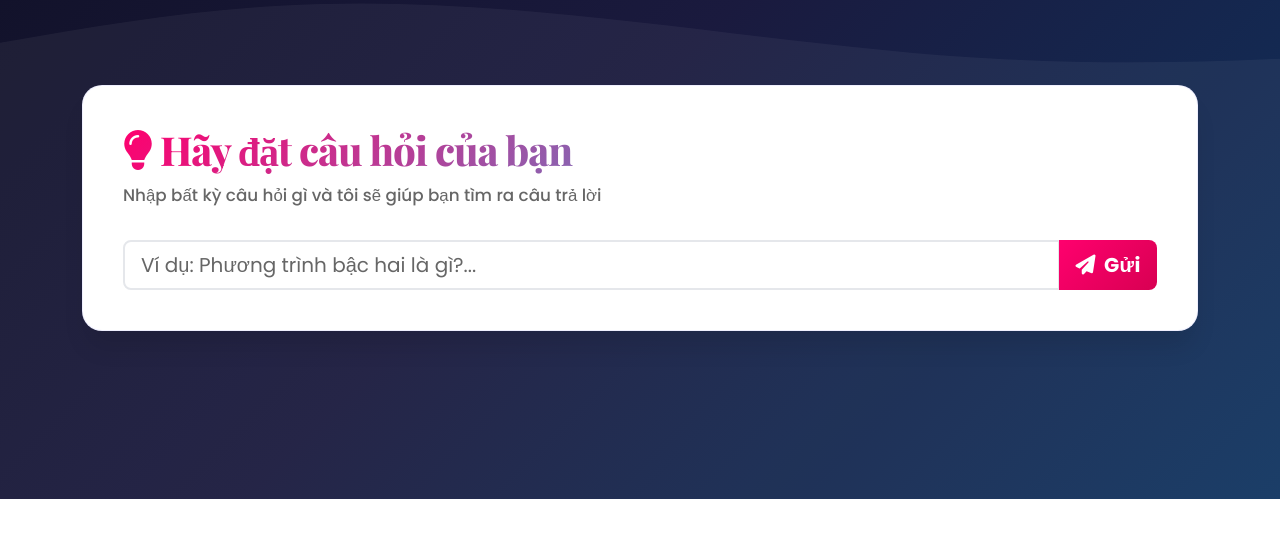
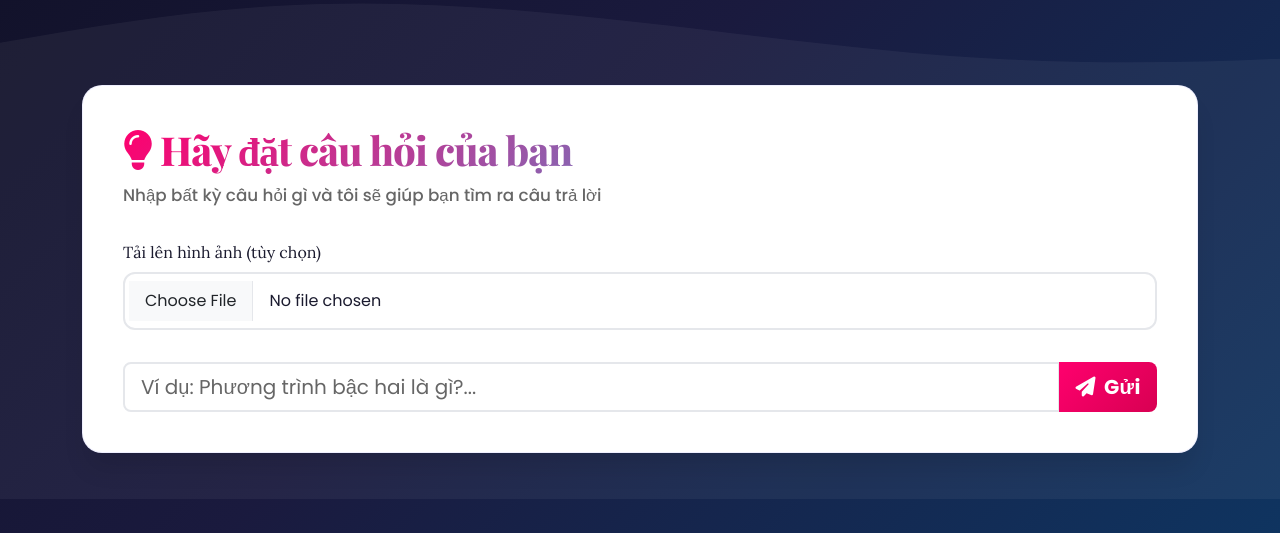
Before and after one commit to QngDuc/GiaSuAI, a Flask app: page / in a window 1280 px wide. Shown: the part 301-834 px from the top of the page. Before the commit the page ends 800 px from the top, so only its background shows below. Run offline with Flask 3, Linux system fonts and the light colour scheme.

Commit message:
add note to each code

```diff
--- a/app.py
+++ b/app.py
@@ -5,6 +5,8 @@
 import os
 from flask import Flask, render_template, request
 import google.generativeai as genai
+#Import secure_filename từ werkzeug.utils để xử lý tên tệp an toàn khi người dùng tải lên tệp (nếu có).
+from werkzeug.utils import secure_filename
 app = Flask(__name__,
     static_folder='static',
     static_url_path='/static',
@@ -13,7 +15,11 @@ app = Flask(__name__,
 api_key = os.environ.get("GEMINI_API_KEY") #Lấy API key từ biến môi trường GEMINI_API_KEY trên Render để sử dụng Google Generative AI
 genai.configure(api_key=api_key) #Cấu hình API key để sử dụng Google Generative AI cho phép truy cập vào Google Generative AI để tạo nội dung dựa trên câu hỏi của người dùng.
 model = genai.GenerativeModel("models/gemini-2.5-flash") #Khởi tạo mô hình GenerativeModel từ Google Generative AI với tên "models/gemini-2.5-flash". Đây là mô hình được sử dụng để tạo nội dung dựa trên câu hỏi của người dùng.
-
+UPLOAD_FOLDER = 'uploads' #Định nghĩa thư mục để lưu trữ các tệp tải lên từ người dùng (nếu có).
+app.config['UPLOAD_FOLDER'] = UPLOAD_FOLDER
+# Tạo thư mục UPLOAD_FOLDER nếu nó chưa tồn tại
+if not os.path.exists(UPLOAD_FOLDER):
+    os.makedirs(UPLOAD_FOLDER)
 #Hàm định nghĩa hiển thị trang chủ
 @app.route("/")
 def index():
@@ -25,8 +31,34 @@ def index():
 def ask():
     #Lấy dữ liệu từ form câu hỏi của người dùng thông qua request.form và lưu vào biến user_input
     user_input = request.form["user_input"]
+    # Khởi tạo một danh sách để chứa các phần nội dung sẽ gửi đến mô hình Gemini
+    contents = [f"Bạn là một gia sư tận tâm hãy trả lời câu hỏi sau: {user_input}"]
+    #Lấy tệp hình ảnh từ form nếu có và lưu vào biến
+    file = request.files.get('file')
+    # Kiểm tra xem có file hình ảnh nào được tải lên không
+    try:
+        if file and file.filename != '':
+            img_data = file.read()  # Đọc dữ liệu hình ảnh từ tệp
+            image_parts = [
+                {
+                    "mime_type": file.mimetype,  # Loại MIME của hình ảnh
+                    "data": img_data  # Dữ liệu hình ảnh đã đọc
+                }
+            ]
+            response = model.generate_content(contents, image_parts=image_parts)  # Gửi cả câu hỏi và hình ảnh đến mô hình Gemini để tạo nội dung
+
+        else:
+            response = model.generate_content(contents)  # Nếu không có hình ảnh, chỉ gửi câu hỏi đến mô hình Gemini để tạo nội dung
+        return response.text  # Trả về nội dung của phản hồi từ mô hình Gemini để hiển thị câu trả lời từ gia sư AI trên trang web
+    #Thêm khối ngoại lệ để xử lý bất kỳ lỗi nào có thể xảy ra trong quá trình xử lý yêu cầu, chẳng hạn như lỗi khi đọc tệp hình ảnh hoặc lỗi khi gọi mô hình Gemini để tạo nội dung. Nếu có lỗi, nó sẽ được in ra console để dễ dàng phát hiện và khắc phục.
+    except Exception as e:
+        print(f"Error processing request: {e}")
+        return "Đã xảy ra lỗi khi xử lý yêu cầu của bạn. Vui lòng thử lại sau."  # Trả về thông báo lỗi cho người dùng nếu có lỗi xảy ra
+
+
+
     #Gán biến response bằng cách gọi generate_content của mô hình GenerativeModel với câu hỏi của người dùng được truyền vào. Câu hỏi được định dạng để yêu cầu gia sư AI trả lời một cách tận tâm.
-    response = model.generate_content(f"Bạn là một gia sư tận tâm hãy trả lời câu hỏi sau: {user_input}")
+    response = model.generate_content(contents)
     #Trả về nội dung của phản hồi bằng response.text để hiển thị câu trả lời từ gia sư AI trên trang web.
     return response.text
 
--- /dev/null
+++ b/static/script.js
@@ -0,0 +1,64 @@
+// hàm để xóa câu trả lời và reset form sau khi người dùng nhấn nút "Đặt câu hỏi khác"
+function clearResponse() {
+            // Lấy phần từ chứa responseContainer và ẩn nó đi
+            document.getElementById('responseContainer').style.display = 'none';
+            // Lấy phần tử chứa câu hỏi và hình ảnh, đưa giá trị của chúng về mặc định (rỗng) để người dùng có thể nhập câu hỏi mới và chọn hình ảnh mới nếu muốn
+            document.getElementById('question').value = '';
+            document.getElementById('imageUpload').value = '';
+            // Lấy phần tử chứa câu hỏi dùng để hiển thị lại và focus vào đó để người dùng có thể nhập câu hỏi mới
+            document.getElementById('question').focus();
+        }
+        // Lấy phần tử form câu hỏi và thêm sự kiện lắng nghe khi người dùng submit form
+        document.getElementById('questionForm').addEventListener('submit', function(e) {
+            // Ngăn chặn hành vi mặc định của form khi submit để chúng ta có thể xử lý bằng JavaScript
+            e.preventDefault();
+
+            // Gán giá trị userInput là giá trị của trường input có id 'question' (câu hỏi của người dùng)
+            const responseDiv = document.getElementById('response');
+            // Gán giá trị responseContainer là phần tử có id 'responseContainer' để hiển thị câu trả lời sau khi nhận được từ server
+            const responseContainer = document.getElementById('responseContainer');
+
+            // Tạo FormData object để gửi cả văn bản và file
+            const formData = new FormData();
+            // Dùng FormData để lấy giá trị của trường input có id 'question' và gán vào biến userInput
+            formData.append('user_input', document.getElementById('question').value);
+            const imageFile = document.getElementById('imageUpload').files[0];
+            // Nếu người dùng đã chọn một file hình ảnh, thêm nó vào FormData để gửi lên server
+            if (imageFile) {
+                // Dùng FormData để thêm file hình ảnh vào formData với tên 'image_file' để server có thể nhận và xử lý nó sau này
+                formData.append('image_file', imageFile);
+            }
+
+            // Hiển thị thông báo đang tải
+                // Gán giá trị innerHTML của responseDiv thành một phần tử HTML chứa thông báo đang tải và một spinner để người dùng biết rằng câu hỏi đang được xử lý
+            responseDiv.innerHTML = '<div class="loading"><div class="spinner"></div><p>Vui lòng đợi 1 phút để gia sư AI trả lời câu hỏi của bạn...</p></div>';
+                // Hiển thị phần tử responseContainer để người dùng có thể thấy thông báo đang tải và sau này sẽ hiển thị câu trả lời
+            responseContainer.style.display = 'block';
+                // Cuộn trang xuống phần tử responseContainer để người dùng có thể thấy thông báo đang tải và sau này sẽ thấy câu trả lời một cách mượt mà
+            responseContainer.scrollIntoView({ behavior: 'smooth' });
+
+            // Gửi AJAX request
+                // Sử dụng fetch API để gửi một POST request đến endpoint '/ask' trên server với dữ liệu formData chứa câu hỏi và hình ảnh (nếu có)
+            fetch('/ask', {
+                // Chỉ định phương thức là POST để gửi dữ liệu lên server
+                method: 'POST',
+                // Phần body của request sẽ là formData chứa câu hỏi và hình ảnh (nếu có) để server có thể nhận và xử lý nó
+                body: formData
+            })
+            // Khi nhận được phản hồi từ server, chuyển đổi nó thành text để có thể hiển thị dưới dạng HTML sau này
+            .then(response => response.text())
+            // Sau khi chuyển đổi thành text, chúng ta sẽ có dữ liệu câu trả lời từ server và có thể hiển thị nó cho người dùng
+            .then(data => {
+                // Parse Markdown và hiển thị kết quả
+                responseDiv.innerHTML = marked.parse(data);
+                // Render MathJax cho công thức toán học
+                MathJax.typeset();
+                // Xóa file đã chọn sau khi gửi thành công
+                document.getElementById('imageUpload').value = '';
+            })
+            // Nếu có lỗi xảy ra trong quá trình gửi request hoặc nhận phản hồi, chúng ta sẽ bắt lỗi và hiển thị thông báo lỗi cho người dùng
+            .catch(error => {
+                // Gán giá trị innerHTML của responseDiv thành một phần tử HTML chứa thông báo lỗi và biểu tượng cảnh báo để người dùng biết rằng đã có lỗi xảy ra trong quá trình xử lý câu hỏi
+                responseDiv.innerHTML = '<div class="error-message"><i class="fas fa-exclamation-circle"></i> Lỗi: ' + error + '</div>';
+            });
+        });
--- a/templates/index.html
+++ b/templates/index.html
@@ -58,7 +58,11 @@
                         </h2>
                         <p class="form-description">Nhập bất kỳ câu hỏi gì và tôi sẽ giúp bạn tìm ra câu trả lời</p>
 
-                        <form id="questionForm" class="question-form">
+                        <form id="questionForm" class="question-form" enctype="multipart/form-data">
+                            <div class="mb-3">
+                                <label for="imageUpload" class="form-label">Tải lên hình ảnh (tùy chọn)</label>
+                                <input class="form-control form-control-lg" type="file" id="imageUpload" name="image_file" accept="image/*">
+                            </div>
                             <div class="input-group input-group-lg input-group-custom">
                                 <input
                                     type="text"
@@ -92,44 +96,8 @@
         </section>
     </main>
 
-    <script>
-        function clearResponse() {
-            document.getElementById('responseContainer').style.display = 'none';
-            document.getElementById('question').value = '';
-            document.getElementById('question').focus();
-        }
-
-        document.getElementById('questionForm').addEventListener('submit', function(e) {
-            e.preventDefault();
-
-            const userInput = document.getElementById('question').value;
-            const responseDiv = document.getElementById('response');
-            const responseContainer = document.getElementById('responseContainer');
-
-            // Hiển thị thông báo đang tải
-            responseDiv.innerHTML = '<div class="loading"><div class="spinner"></div><p>Vui lòng đợi 1 phút để gia sư AI trả lời câu hỏi của bạn...</p></div>';
-            responseContainer.style.display = 'block';
-            responseContainer.scrollIntoView({ behavior: 'smooth' });
-
-            // Gửi AJAX request
-            fetch('/ask', {
-                method: 'POST',
-                headers: {
-                    'Content-Type': 'application/x-www-form-urlencoded'
-                },
-                body: 'user_input=' + encodeURIComponent(userInput)
-            })
-            .then(response => response.text())
-            .then(data => {
-                // Parse Markdown và hiển thị kết quả
-                responseDiv.innerHTML = marked.parse(data);
-                // Render MathJax cho công thức toán học
-                MathJax.typeset();
-            })
-            .catch(error => {
-                responseDiv.innerHTML = '<div class="error-message"><i class="fas fa-exclamation-circle"></i> Lỗi: ' + error + '</div>';
-            });
-        });
+    <script src="https://cdn.jsdelivr.net/npm/bootstrap@5.3.0/dist/js/bootstrap.bundle.min.js"></script>
+    <script src="{{ url_for('static', filename='script.js') }}"></script>
     </script>
 </body>
 </html>
```
